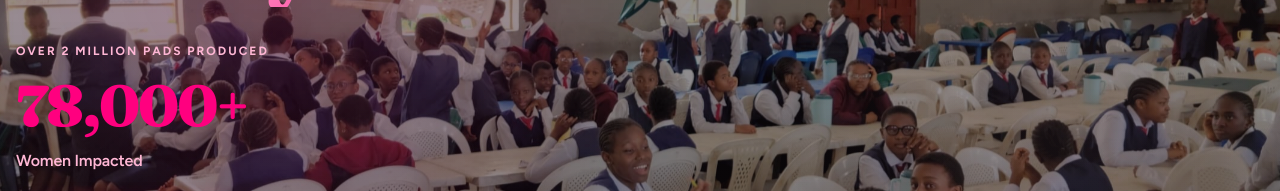
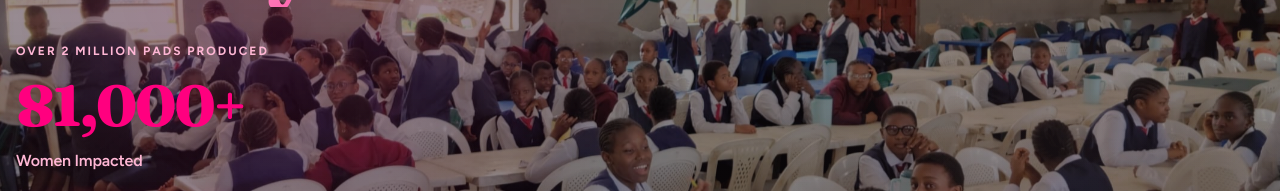
Before and after one commit to livestocx-ng/girlified-web, a Next.js app: page / in a window 1280 px wide. Shown: the part 318-509 px from the top of the page. Built offline with nearby package versions, Linux system fonts and the light colour scheme.

Commit message:
feat: updated women impacted from 78 -> 81,000 via hero section

```diff
--- a/core/components/home/hero.tsx
+++ b/core/components/home/hero.tsx
@@ -336,7 +336,7 @@ const Hero = () => {
                           margin: '8px 0',
                         }}
                       >
-                        <CountUp end={78000} duration={3} separator="," />+
+                        <CountUp end={81000} duration={3.5} separator="," />+
                       </Title>
                     </motion.div>
                     <motion.div variants={statsItemVariants}>
```
